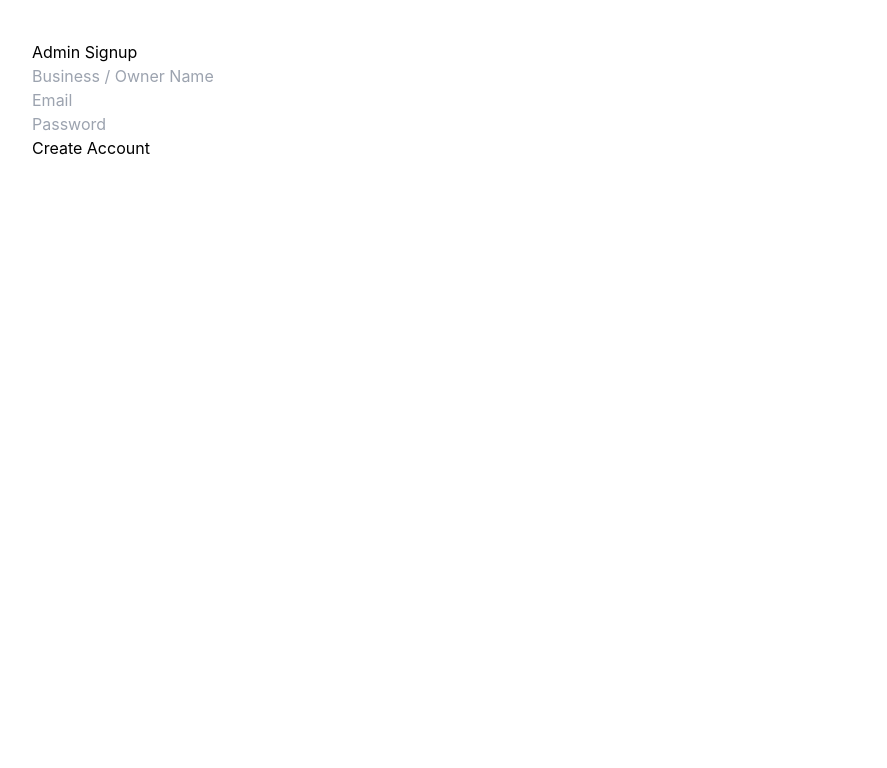
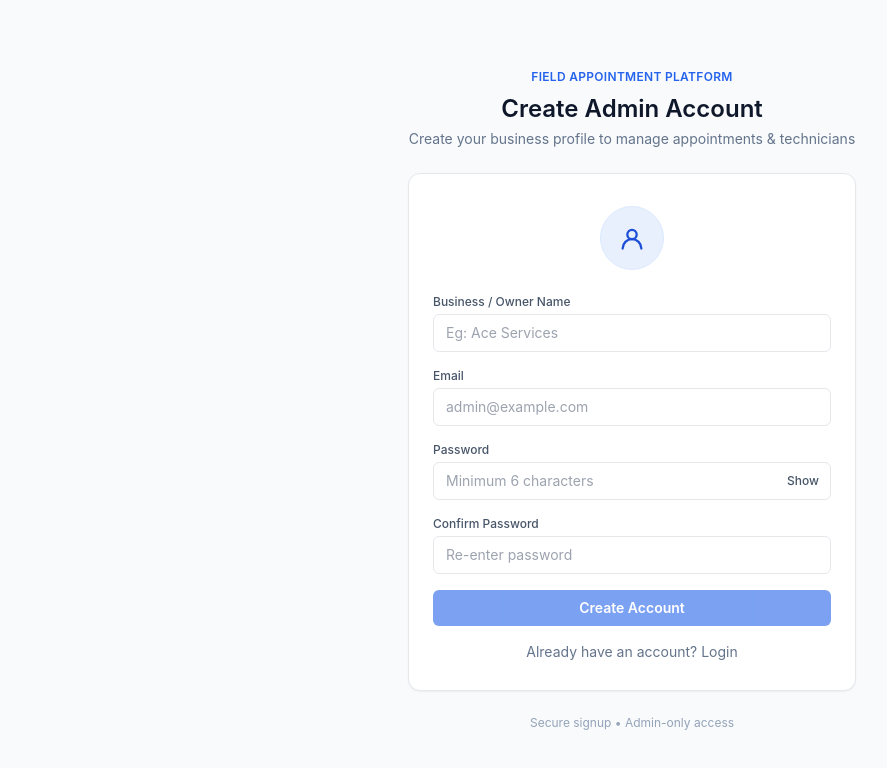
Before and after one commit to deepakM-8bit/Field-appoinment-smart-reminder-platform, a React app in the folder Frontend/: page /signup in a window 1280 px wide. Shown: the top 768 px of the page, without its empty margins (8-895 px from the left). Built offline with nearby package versions, Linux system fonts and the light colour scheme; the HTML template or start-up script is replaced by a standard one.

Commit message:
updated the signup ui

```diff
--- a/Frontend/src/pages/LoginTechnician.jsx
+++ b/Frontend/src/pages/LoginTechnician.jsx
@@ -78,8 +78,8 @@ export default function LoginTechnician() {
               {/* User Logo */}
               <svg
                 xmlns="http://www.w3.org/2000/svg"
-                width="28"
-                height="28"
+                width="35"
+                height="35"
                 viewBox="0 0 24 24"
                 fill="none"
                 className="text-blue-700"
--- a/Frontend/src/pages/Signup.jsx
+++ b/Frontend/src/pages/Signup.jsx
@@ -1,55 +1,220 @@
-import { useState } from "react";
+import { useMemo, useState } from "react";
 import api from "../services/api.js";
 import { useNavigate } from "react-router-dom";
 
 export default function Signup() {
+  const navigate = useNavigate();
+
   const [name, setName] = useState("");
   const [email, setEmail] = useState("");
+
   const [password, setPassword] = useState("");
-  const navigate = useNavigate();
+  const [confirmPassword, setConfirmPassword] = useState("");
+
+  const [showPassword, setShowPassword] = useState(false);
+  const [submitting, setSubmitting] = useState(false);
+  const [error, setError] = useState("");
+
+  const canSubmit = useMemo(() => {
+    return (
+      name.trim() &&
+      email.trim() &&
+      password.trim() &&
+      confirmPassword.trim() &&
+      !submitting
+    );
+  }, [name, email, password, confirmPassword, submitting]);
+
+  const isValidEmail = (val) => /^[^\s@]+@[^\s@]+\.[^\s@]+$/.test(val);
 
   const handleSignup = async () => {
+    if (!name.trim() || !email.trim() || !password.trim()) {
+      setError("Please fill all required fields.");
+      return;
+    }
+
+    if (!isValidEmail(email.trim())) {
+      setError("Please enter a valid email address.");
+      return;
+    }
+
+    if (password.length < 6) {
+      setError("Password must be at least 6 characters.");
+      return;
+    }
+
+    if (password !== confirmPassword) {
+      setError("Passwords do not match.");
+      return;
+    }
+
+    setSubmitting(true);
+    setError("");
+
     try {
-      await api.post("/api/auth/signup", {
-        name,
-        email,
-        password
-      });
-
+      await api.post("/api/auth/signup", { name, email, password });
       navigate("/login");
     } catch (err) {
-      alert("Signup failed");
-      console.log("signup error:",err.message);
+      console.log("signup error:", err);
+      setError("Signup failed. This email may already exist.");
+    } finally {
+      setSubmitting(false);
     }
   };
 
   return (
-    <div style={{ padding: "40px" }}>
-      <h2>Admin Signup</h2>
+    <div className="min-h-screen bg-slate-50 flex items-center justify-center px-4">
+      <div className="w-full max-w-md">
+        {/* Brand / Header */}
+        <div className="mb-6 text-center">
+          <p className="text-xs font-semibold tracking-wide text-blue-600">
+            FIELD APPOINTMENT PLATFORM
+          </p>
+          <h1 className="mt-2 text-2xl font-semibold text-slate-900">
+            Create Admin Account
+          </h1>
+          <p className="mt-1 text-sm text-slate-500">
+            Create your business profile to manage appointments & technicians
+          </p>
+        </div>
 
+        {/* Card */}
+        <div className="rounded-xl border border-gray-200 bg-white shadow-sm">
+          {/* Avatar */}
+          <div className="flex justify-center pt-8">
+            <div className="h-16 w-16 rounded-full bg-blue-600/10 flex items-center justify-center border border-blue-100">
+              {/* User Logo */}
+              <svg
+                xmlns="http://www.w3.org/2000/svg"
+                width="28"
+                height="28"
+                viewBox="0 0 24 24"
+                fill="none"
+                className="text-blue-700"
+              >
+                <path
+                  d="M20 21a8 8 0 0 0-16 0"
+                  stroke="currentColor"
+                  strokeWidth="2"
+                  strokeLinecap="round"
+                />
+                <path
+                  d="M12 13a4 4 0 1 0-4-4 4 4 0 0 0 4 4Z"
+                  stroke="currentColor"
+                  strokeWidth="2"
+                />
+              </svg>
+            </div>
+          </div>
+
+          <div className="px-6 pb-7 pt-6">
+            {/* Error */}
+            {error && (
+              <div className="mb-4 rounded-md border border-red-200 bg-red-50 px-3 py-2 text-sm text-red-700">
+                {error}
+              </div>
+            )}
+
+            {/* Form */}
+            <div className="space-y-4">
+              {/* Business Name */}
+              <div>
+                <label className="block text-xs font-medium text-slate-600">
+                  Business / Owner Name
+                </label>
                 <input
-        placeholder="Business / Owner Name"
+                  type="text"
+                  placeholder="Eg: Ace Services"
                   value={name}
-        onChange={e => setName(e.target.value)}
+                  onChange={(e) => setName(e.target.value)}
+                  className="mt-1 w-full rounded-md border border-gray-200 px-3 py-2 text-sm
+                             focus:outline-none focus:ring-2 focus:ring-blue-600"
                 />
-      <br />
+              </div>
 
+              {/* Email */}
+              <div>
+                <label className="block text-xs font-medium text-slate-600">
+                  Email
+                </label>
                 <input
-        placeholder="Email"
+                  type="email"
+                  placeholder="admin@example.com"
                   value={email}
-        onChange={e => setEmail(e.target.value)}
+                  onChange={(e) => setEmail(e.target.value)}
+                  className="mt-1 w-full rounded-md border border-gray-200 px-3 py-2 text-sm
+                             focus:outline-none focus:ring-2 focus:ring-blue-600"
                 />
-      <br />
+              </div>
 
+              {/* Password */}
+              <div>
+                <label className="block text-xs font-medium text-slate-600">
+                  Password
+                </label>
+
+                <div className="mt-1 relative">
                   <input
-        type="password"
-        placeholder="Password"
+                    type={showPassword ? "text" : "password"}
+                    placeholder="Minimum 6 characters"
                     value={password}
-        onChange={e => setPassword(e.target.value)}
+                    onChange={(e) => setPassword(e.target.value)}
+                    className="w-full rounded-md border border-gray-200 px-3 py-2 pr-12 text-sm
+                               focus:outline-none focus:ring-2 focus:ring-blue-600"
                   />
-      <br />
+                  <button
+                    type="button"
+                    onClick={() => setShowPassword((v) => !v)}
+                    className="absolute inset-y-0 right-0 px-3 text-xs font-medium text-slate-600 hover:text-slate-900"
+                  >
+                    {showPassword ? "Hide" : "Show"}
+                  </button>
+                </div>
+              </div>
 
-      <button onClick={handleSignup}>Create Account</button>
+              {/* Confirm Password */}
+              <div>
+                <label className="block text-xs font-medium text-slate-600">
+                  Confirm Password
+                </label>
+                <input
+                  type={showPassword ? "text" : "password"}
+                  placeholder="Re-enter password"
+                  value={confirmPassword}
+                  onChange={(e) => setConfirmPassword(e.target.value)}
+                  className="mt-1 w-full rounded-md border border-gray-200 px-3 py-2 text-sm
+                             focus:outline-none focus:ring-2 focus:ring-blue-600"
+                />
+              </div>
+
+              {/* Signup button */}
+              <button
+                onClick={handleSignup}
+                disabled={!canSubmit}
+                className="w-full rounded-md bg-blue-600 py-2 text-sm font-semibold text-white
+                           hover:bg-blue-700 disabled:opacity-60 disabled:cursor-not-allowed"
+              >
+                {submitting ? "Creating account..." : "Create Account"}
+              </button>
+
+              {/* Link back */}
+              <div className="flex items-center justify-center">
+                <button
+                  type="button"
+                  onClick={() => navigate("/login")}
+                  className="text-sm text-slate-500 hover:underline"
+                >
+                  Already have an account? Login
+                </button>
+              </div>
+            </div>
+          </div>
+        </div>
+
+        <p className="mt-6 text-center text-xs text-slate-400">
+          Secure signup • Admin-only access
+        </p>
+      </div>
     </div>
   );
 }
```
Lines whose indentation alone changed are shown as unchanged.
